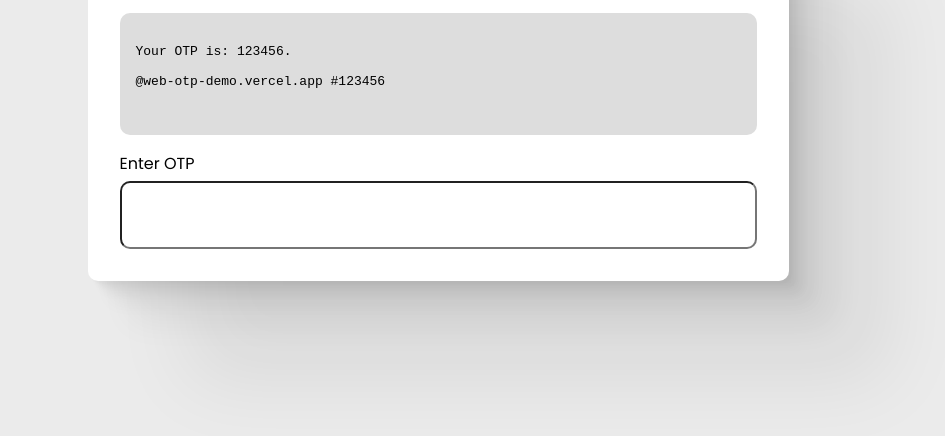
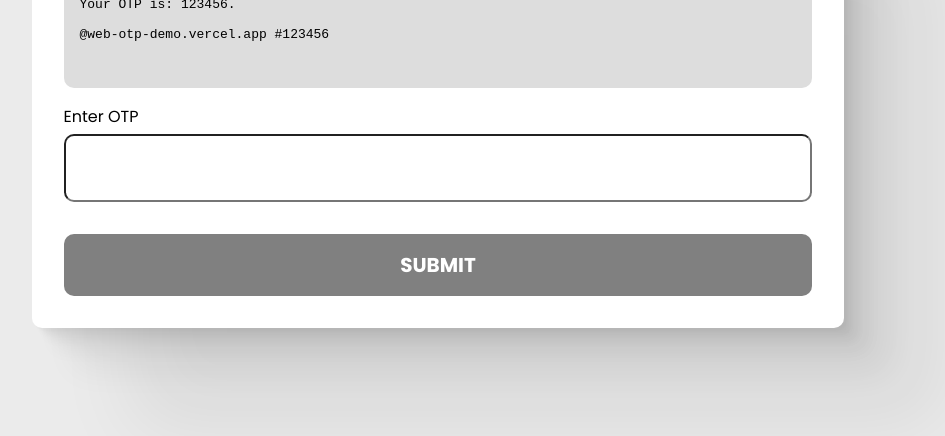
Before and after one commit to SandyDev00076/webOTP-demo, a plain HTML site: page index.html in a window 1280 px wide. Shown: the part 316-752 px from the top of the page, without its empty margins (202-1147 px from the left). Drawn offline with Linux system fonts and the light colour scheme.

Commit message:
add a form button

```diff
--- a/index.html
+++ b/index.html
@@ -51,6 +51,7 @@
         font-family: inherit;
         font-size: 32px;
         border-radius: 10px;
+        margin-bottom: 32px;
       }
 
       pre {
@@ -72,6 +73,23 @@
         border-radius: 10px;
       }
 
+      button {
+        background-color: #1565c0;
+        padding: 16px;
+        text-transform: uppercase;
+        font-weight: bold;
+        border: none;
+        color: white;
+        border-radius: 10px;
+        width: 100%;
+        font-family: inherit;
+        font-size: 20px;
+      }
+
+      button:disabled {
+        background-color: grey;
+      }
+
       @media screen and (max-width: 700px) {
         .panel {
           width: 80%;
@@ -86,7 +104,11 @@
         }
 
         pre {
-            font-size: 10px;
+          font-size: 10px;
+        }
+
+        button {
+          font-size: 16px;
         }
       }
     </style>
@@ -106,6 +128,7 @@ Your OTP is: 123456.
       <form>
         <label>Enter OTP</label>
         <input autocomplete="one-time-code" required />
+        <button>Submit</button>
       </form>
     </div>
     <script src="./index.js"></script>
--- a/index.js
+++ b/index.js
@@ -1,4 +1,16 @@
 console.log("We are going to experiment with WebOTP!!");
+
+// disable the button
+document.querySelector('button').disabled = true;
+
+// add an event listener to input
+document.querySelector('input').addEventListener('input', (e) => {
+  if (e.target.value && e.target.value.length === 6) {
+    document.querySelector('button').disabled = false;
+  } else {
+    document.querySelector('button').disabled = true;
+  }
+})
 
 // if OTP is supported
 if ("OTPCredential" in window) {
@@ -25,7 +37,6 @@ if ("OTPCredential" in window) {
       .then((otp) => {
         input.value = otp.code;
         console.log("OTP received - ", otp.code);
-        if (form) form.submit();
       })
       .catch((err) => {
         console.log(err);
```
